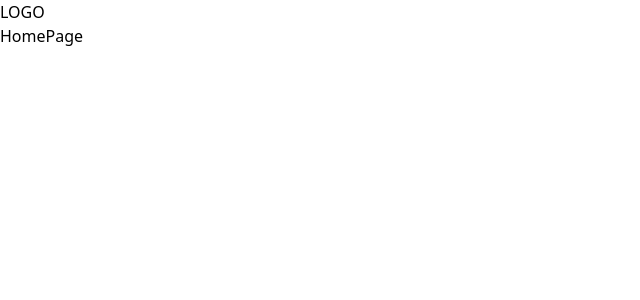
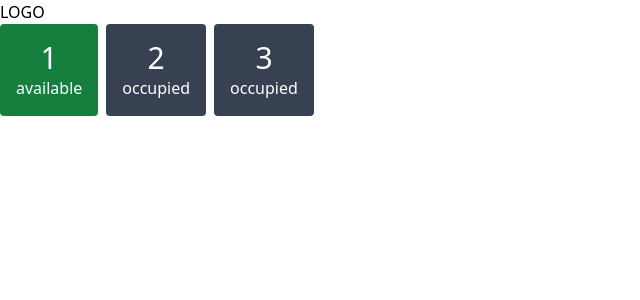
Before and after one commit to SagarMedtiya/Point-Of-Sale, a React (Vite) app: page / in a window 1280 px wide. Shown: the top 300 px of the page, without its empty margins (0-640 px from the left). Built offline with nearby package versions, Linux system fonts and the light colour scheme.

Commit message:
add table_status

```diff
--- a/src/pages/HomePage.tsx
+++ b/src/pages/HomePage.tsx
@@ -1,8 +1,32 @@
-import React from 'react'
+
+import { TABLE_STATUS } from '../enums'
+import Table from "../components/Table"
+const tables = [
+    {
+        id:1,
+        tableNumber:1,
+        status:TABLE_STATUS.AVAILABLE,
+    },
+    {
+        id:2,
+        tableNumber:2,
+        status:TABLE_STATUS.OCCUPIED
+    },
+    {
+        id: 3,
+        tableNumber: 3,
+        status: TABLE_STATUS.OCCUPIED
+    }
+
+]
 
 const HomePage = () => {
   return (
-    <div>HomePage</div>
+    <div className="flex gap-2">
+            {
+                tables.map(table=> (<Table key={table.id} tableNumber={table.tableNumber} status={table.status}/>))
+            }
+    </div>
   )
 }
 
```
